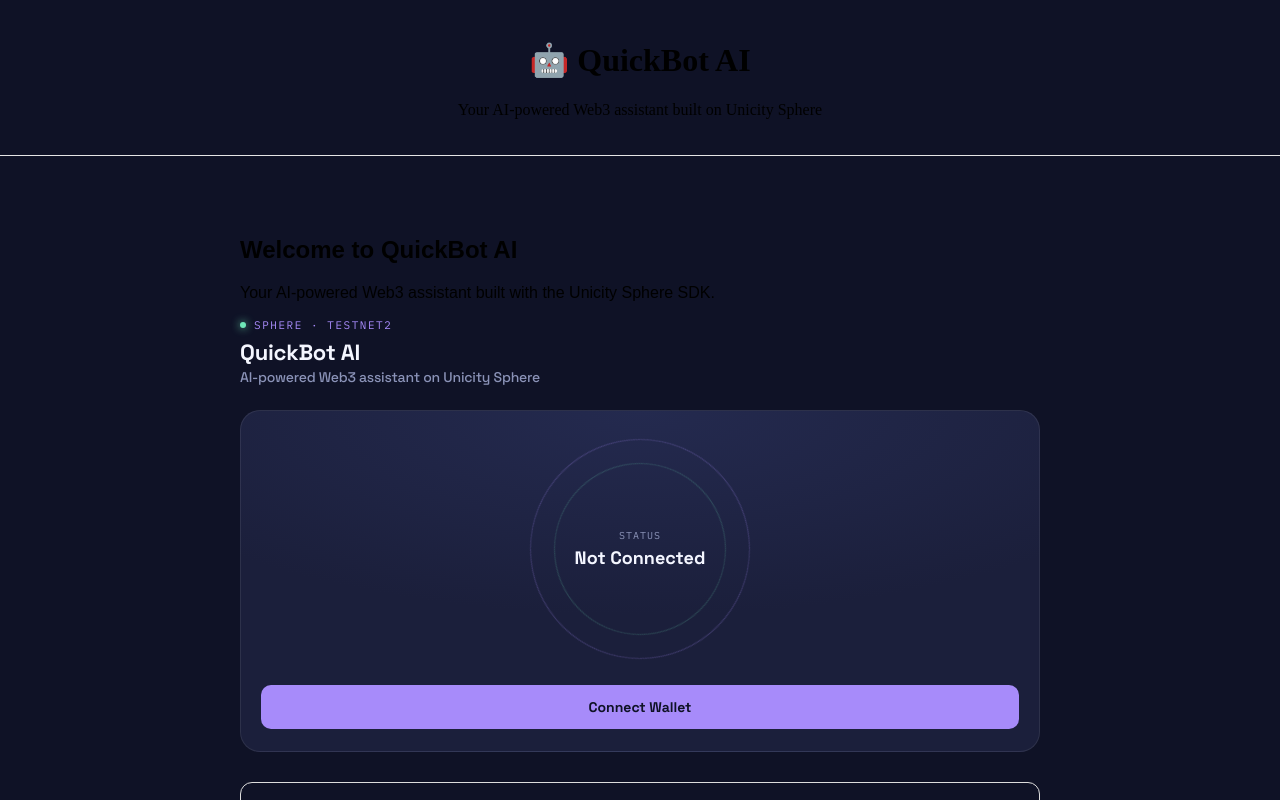
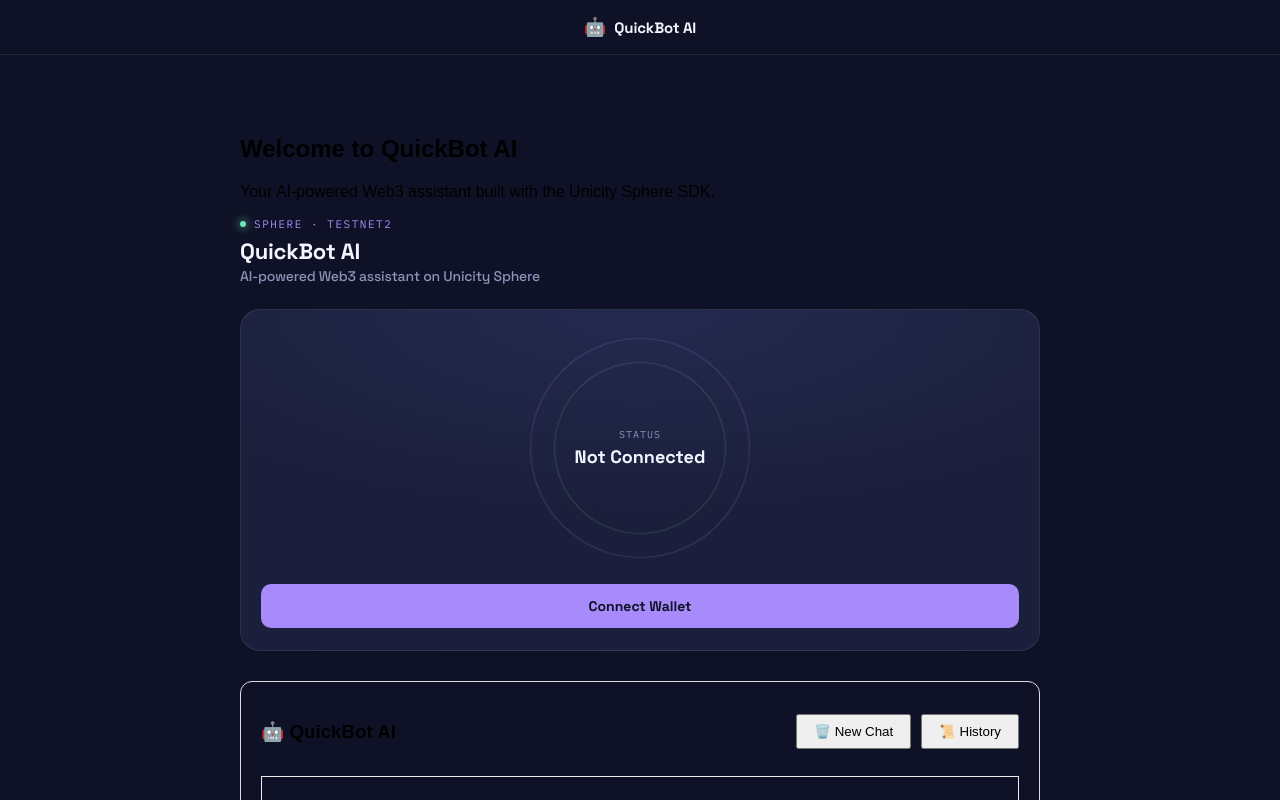
Before and after one commit to Naseer32/quickbot-ai, a React (Vite) app: page / in a window 1280 px wide. Shown: the top 800 px of the page. Built offline with nearby package versions, Linux system fonts and the light colour scheme.

Commit message:
Update Header component with CSS classes
Refactored Header component to use CSS classes for styling.

```diff
--- a/src/components/Header.tsx
+++ b/src/components/Header.tsx
@@ -1,14 +1,10 @@
+import "../styles/wallet.css";
+
 export default function Header() {
   return (
-    <header
-      style={{
-        padding: "20px",
-        textAlign: "center",
-        borderBottom: "1px solid #e5e5e5",
-      }}
-    >
-      <h1>🤖 QuickBot AI</h1>
-      <p>Your AI-powered Web3 assistant built on Unicity Sphere</p>
+    <header className="qb-header">
+      <span className="qb-header-icon">🤖</span>
+      <span className="qb-header-title">QuickBot AI</span>
     </header>
   );
 }
```
